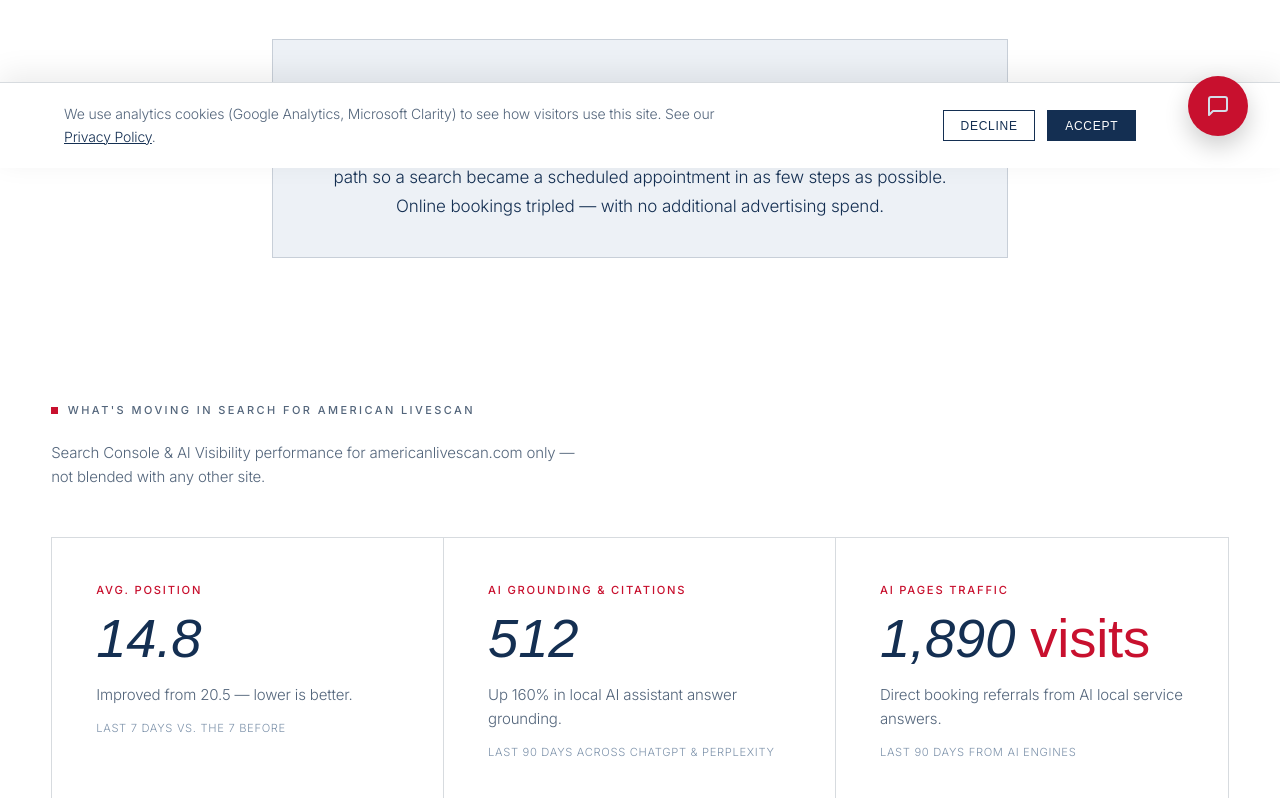
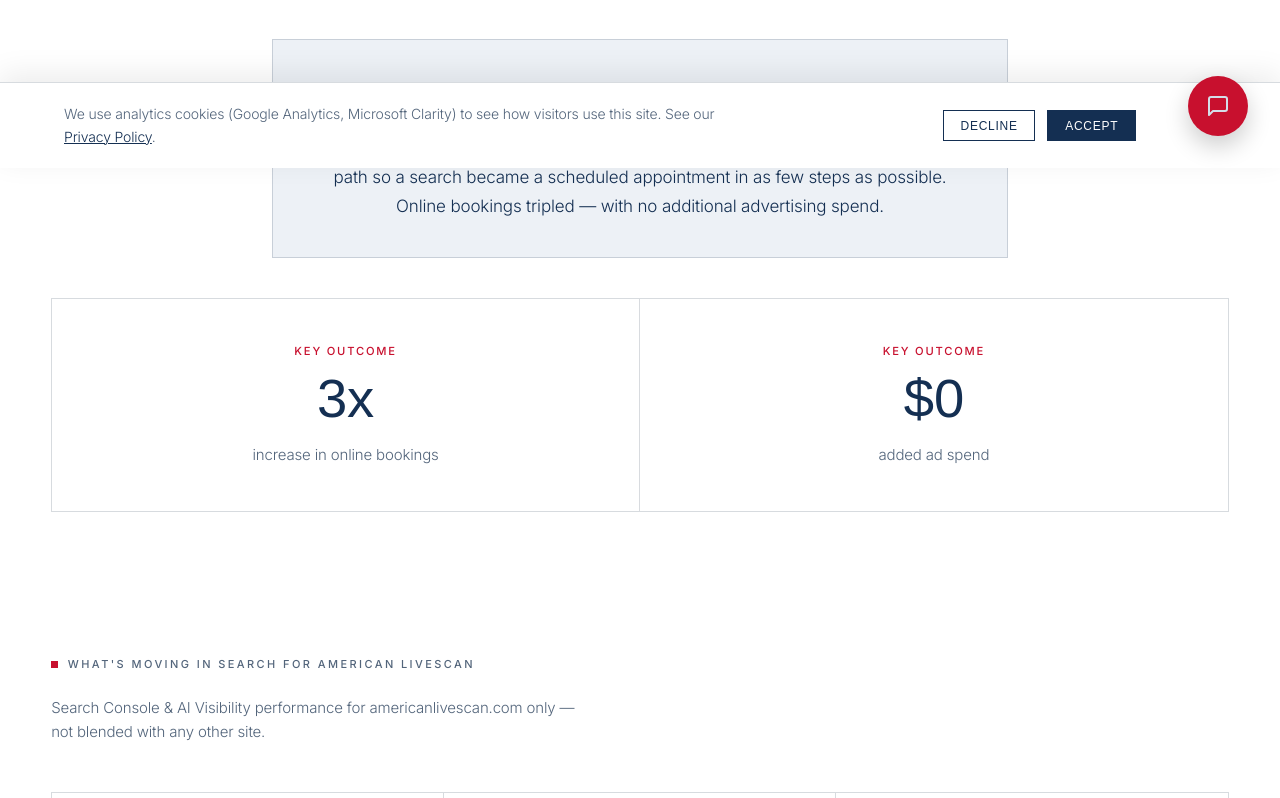
Before and after one commit to banmart/gobiya-07082026, a Next.js app: page /work/american-livescan in a window 1280 px wide. Shown: the part 632-1430 px from the top of the page. Built offline with nearby package versions, Linux system fonts and the light colour scheme; a web font is replaced by a local one.

Commit message:
feat: render Key Outcome metrics cards band in CaseStudyTemplate

```diff
--- a/components/CaseStudyTemplate.js
+++ b/components/CaseStudyTemplate.js
@@ -48,6 +48,20 @@ export default function CaseStudyTemplate({ cs }) {
         <div className="article__answer" data-reveal>
           <p>{cs.study.answer}</p>
         </div>
+
+        {cs.study?.metrics?.length > 0 && (
+          <div className="container" style={{ marginTop: '2.5rem' }}>
+            <div className="search-wins__grid" style={{ gridTemplateColumns: 'repeat(auto-fit, minmax(200px, 1fr))' }}>
+              {cs.study.metrics.map((m, idx) => (
+                <div className="search-wins__card" key={idx} data-reveal>
+                  <span className="search-wins__label">Key Outcome</span>
+                  <span className="search-wins__value">{m.value}</span>
+                  <p className="search-wins__detail">{m.label}</p>
+                </div>
+              ))}
+            </div>
+          </div>
+        )}
       </section>
 
       {/* ══════════ Product screencast ══════════ */}
```
